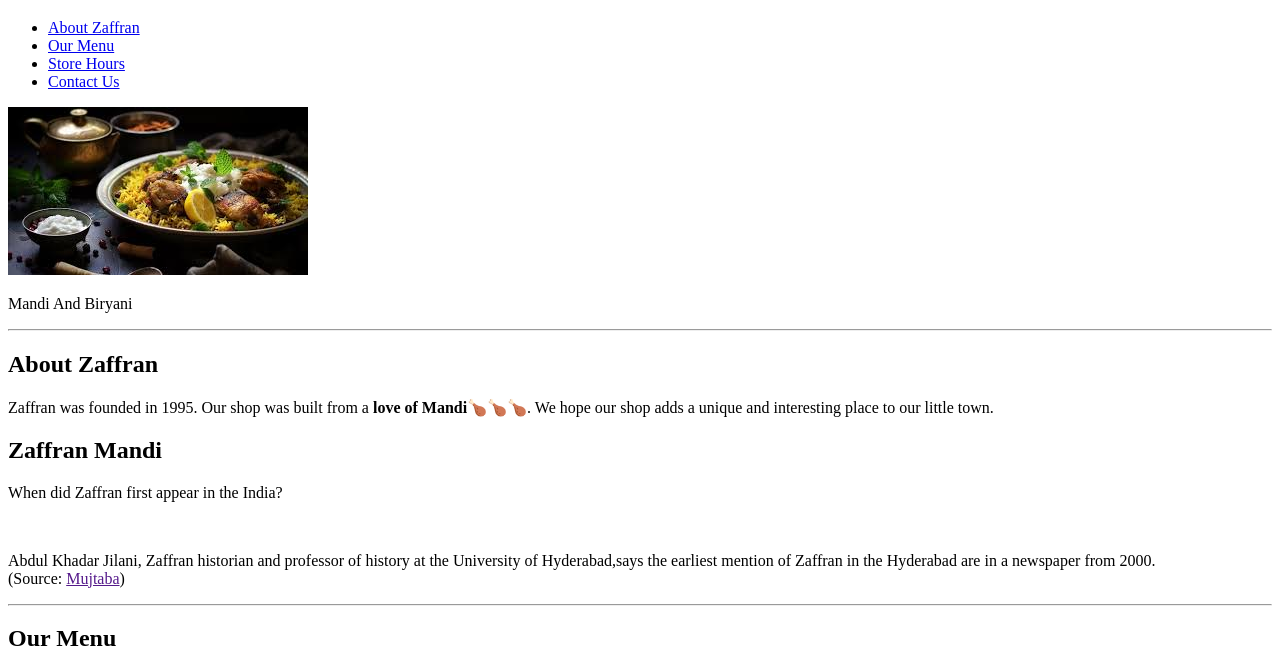
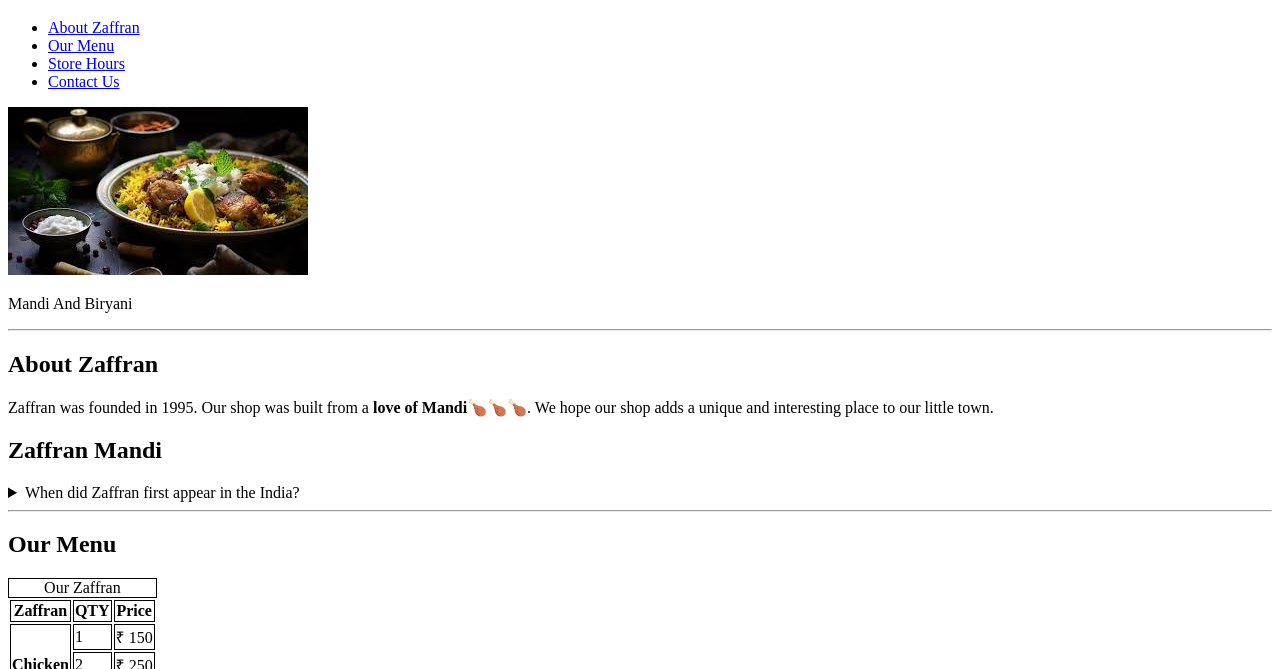
Before and after one commit to jilani-29/First-html-Project, a plain HTML site: page index.html in a window 1280 px wide. Shown: the part 61-730 px from the top of the page. Drawn offline with Linux system fonts and the light colour scheme.

Commit message:
Update index.html
Arrow button edited

```diff
--- a/index.html
+++ b/index.html
@@ -29,10 +29,12 @@
     <p>Zaffran was founded in 1995. Our shop was built from a <b>love of Mandi</b>🍗🍗🍗. We hope our shop adds a unique and interesting place to our little town.</p>
 
     <h2>Zaffran Mandi</h2>
-    <p>When did Zaffran first appear in the India?</p><br>
+    <details>
+  <summary>When did Zaffran first appear in the India?</summary><br>
 
     <p>Abdul Khadar Jilani, Zaffran historian and professor of history at the University of Hyderabad,says the earliest mention of Zaffran in the Hyderabad are in a newspaper from 2000. <br>
     (Source: <a href="">Mujtaba</a>)</p>
+        </details>
     <hr>
     <h2 id="Menu">Our Menu</h2>
     <table>
```
